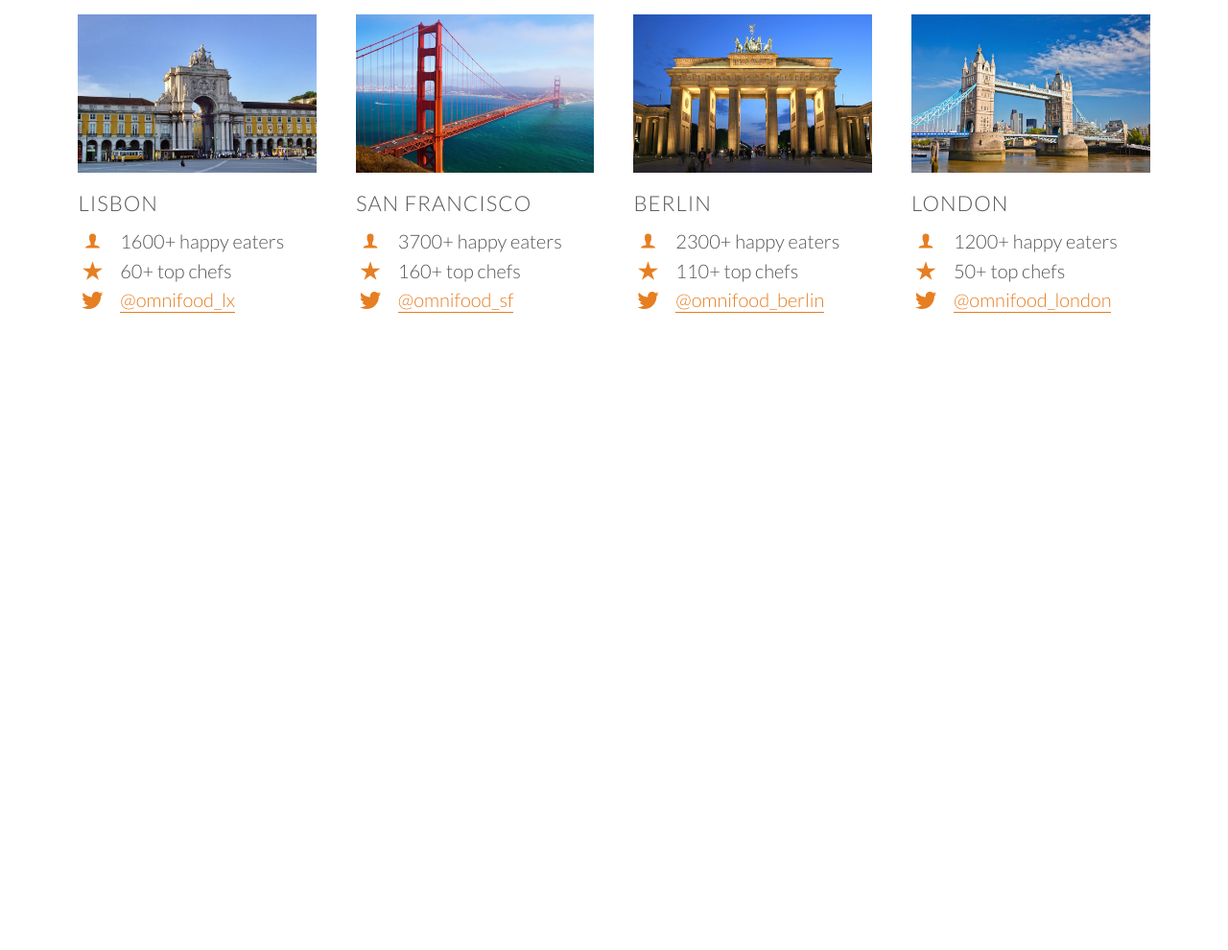
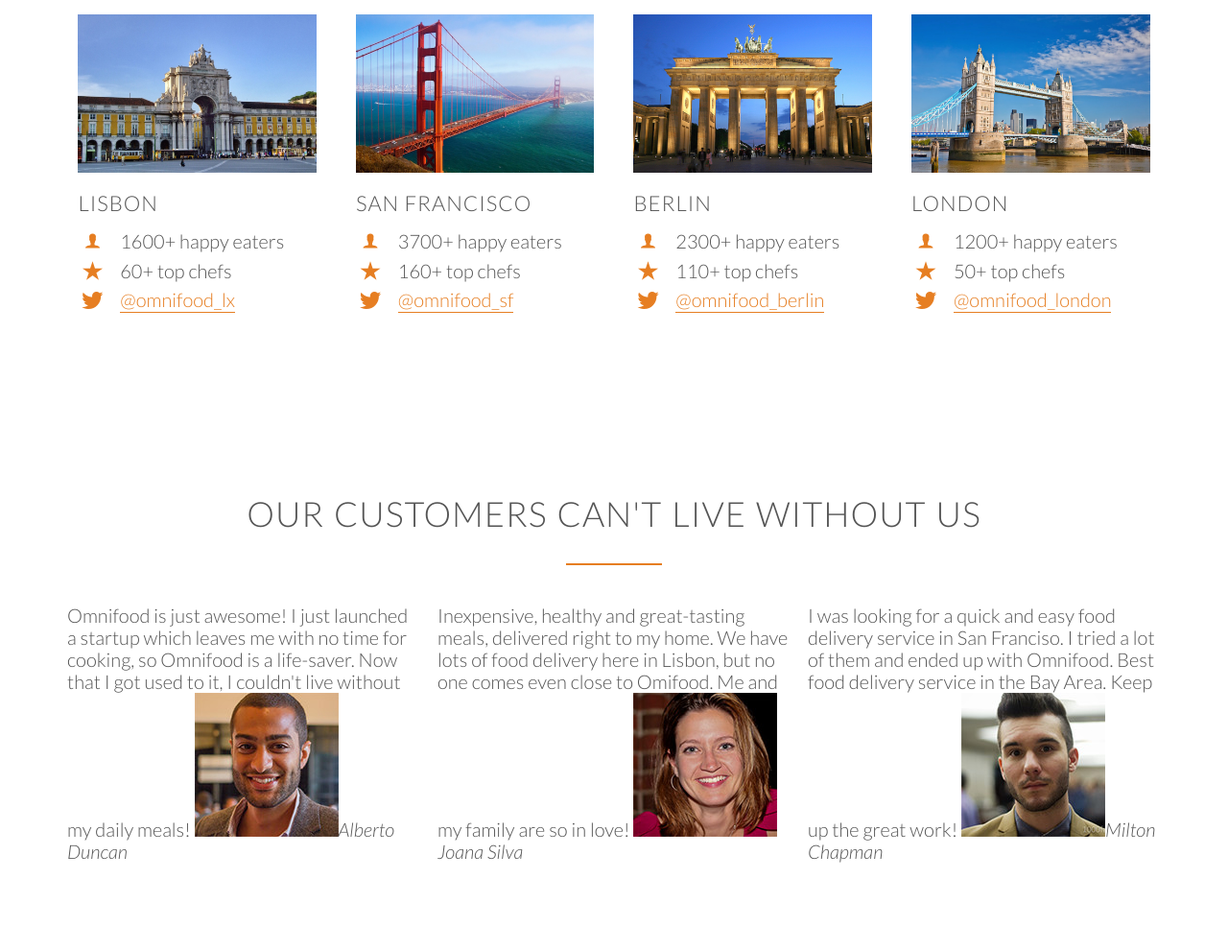
Before and after one commit to milikne/omnifood, a plain HTML site: page index.html in a window 1280 px wide. Shown: the part 2930-3920 px from the top of the page at 96% size. Before the commit the page ends 3365 px from the top, so only its background shows below. Drawn offline with Linux system fonts and the light colour scheme; files whose address does not match are found by name.

Commit message:
added testimonials section

```diff
--- a/index.html
+++ b/index.html
@@ -218,5 +218,32 @@
         </div>
       </div>
     </section>
+
+    <section class="testimonials">
+      <div class="row">
+        <h2>Our customers can't live without us</h2>
+      </div>
+      <div class="row">
+        <div class="col span-1-of-3">
+          <blockquote>
+            Omnifood is just awesome! I just launched a startup which leaves me with no time for cooking, so Omnifood is a life-saver. Now that I got used to it, I couldn't live without my daily meals!
+            <cite><img src="resources/img/customer-1.jpg" alt="Alberto Duncan">Alberto Duncan</cite>
+          </blockquote>
+        </div>
+        <div class="col span-1-of-3">
+          <blockquote>
+            Inexpensive, healthy and great-tasting meals, delivered right to my home. We have lots of food delivery here in Lisbon, but no one comes even close to Omifood. Me and my family are so in love!
+            <cite><img src="resources/img/customer-2.jpg" alt="Joana Silva">Joana Silva</cite>
+          </blockquote>
+        </div>
+        <div class="col span-1-of-3">
+          <blockquote>
+            I was looking for a quick and easy food delivery service in San Franciso. I tried a lot of them and ended up with Omnifood. Best food delivery service in the Bay Area. Keep up the great work!
+            <cite><img src="resources/img/customer-3.jpg" alt="Milton Chapman">Milton Chapman</cite>
+          </blockquote>
+        </div>
+
+      </div>
+    </section>
   </body>
 </html>
```
Also changed, not shown: resources/img/customer-1.jpg (added), resources/img/customer-2.jpg (added), resources/img/customer-3.jpg (added).
